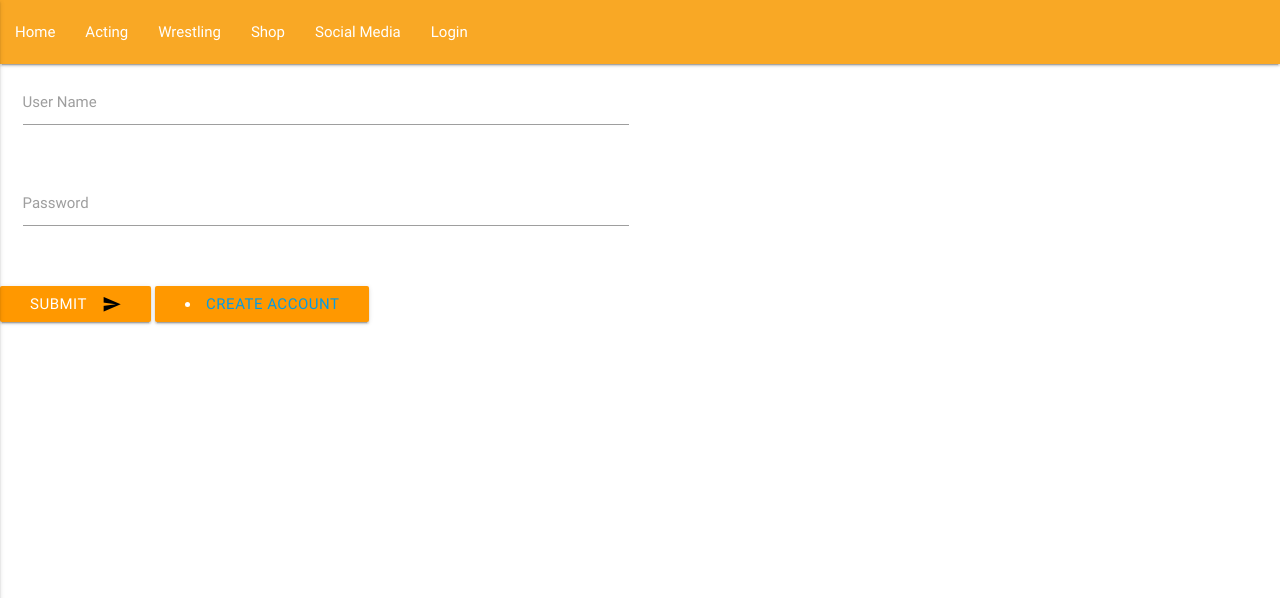
After one commit to LFC7RED/TheRock, a PHP site: page /login.html in a window 1280 px wide. The commit adds this page. Shown: the top 598 px of the page. Run offline with PHP 8.4, Linux system fonts and the light colour scheme; some libraries are stand-ins or nearby versions.

Commit message:
36
SHop n login for database

```diff
--- a/css/myStylesheet.css
+++ b/css/myStylesheet.css
@@ -62,3 +62,12 @@ background: transparent;}
 #weird-pic {
     background-position: center;
 }
+    /*
+    When creating your CSS selector,
+    change "brown" to something of your choosing
+    */
+    .waves-effect.waves-orange .waves-ripple {
+     /* The alpha value allows the text and background color
+     of the button to still show through. */
+      background-color: rgba(0, 0, 0, 0.8);
+    }
--- /dev/null
+++ b/login.html
@@ -0,0 +1,72 @@
+<!DOCTYPE html>
+
+<html>
+
+<head>
+    <!--Import Google Icon Font-->
+    <link href="https://fonts.googleapis.com/icon?family=Material+Icons" rel="stylesheet">
+    <!--Import materialize.css-->
+    <link type="text/css" rel="stylesheet" href="css/materialize.min.css" media="screen,projection" />
+    <link href="css/myStylesheet.css" rel="stylesheet">
+
+    <!--Let browser know website is optimized for mobile-->
+    <meta name="viewport" content="width=device-width, initial-scale=1.0" />
+    <!--Import jQuery before materialize.js-->
+    <script type="text/javascript" src="https://code.jquery.com/jquery-3.2.1.min.js"></script>
+    <script type="text/javascript" src="js/materialize.min.js"></script>
+    <script type="text/javascript" src="myScript.js"></script>
+    <!-- Navbar goes here -->
+    <ul class="side-nav yellow darken-3" id="mobile-demo">
+        <li><a href="index.html">Home</a></li>
+        <li><a href="acting.html">Acting</a></li>
+        <li><a href="wrestling.html">Wrestling</a></li>
+        <li><a href="shop.html">Shop</a></li>
+        <li><a href="socialMedia.html">Social Media</a></li>
+    </ul>
+
+
+
+    <div class="navbar-fixed">
+        <nav>
+            <div class="nav-wrapper yellow darken-3">
+                <!-- this is letting me know where the nav bar will be and what it says-->
+                <a href="#" data-activates="mobile-demo" class="button-collapse"><i class="material-icons">menu</i></a>
+                <ul id="nav-mobile" class="left hide-on-med-and-down">
+                    <li><a href="index.html">Home</a></li>
+                    <li><a href="acting.html">Acting</a></li>
+                    <li><a href="wrestling.html">Wrestling</a></li>
+                    <li><a href="shop.html">Shop</a></li>
+                    <li><a href="socialMedia.html">Social Media</a></li>
+                    <li><a href= "login.html"> Login</a></li>
+                </ul>
+            </div>
+        </nav>
+    </div>
+</head>
+
+<body>
+    <div class="row">
+        <form class="col s12">
+            <div class="row">
+                <div class="input-field col s6">
+                    <input id="user_name" type="text" class="validate">
+                    <label for="user_name">User Name</label>
+                </div>
+            </div>
+            <div class="row">
+                <div class="input-field col s6">
+                    <input id="password" type="password" class="validate">
+                    <label for="password">Password</label>
+                </div>
+            </div>
+        </form>
+    </div>
+    <button class="white-text color orange btn waves-effect waves-light" type="submit" name="action">Submit
+    <i class="material-icons right">send</i>
+  </button>
+
+    <button class="white-text color orange btn waves-effect waves-light" type="Create" name="action"><li><a href="create.html"> Create Account </a></li>
+        <i class="material-icons right">send</i>
+  </button>
+
+</body>
```
Also changed, not shown: create.html (added, +92 -0 lines), purchase.html (added, +56 -0 lines).
